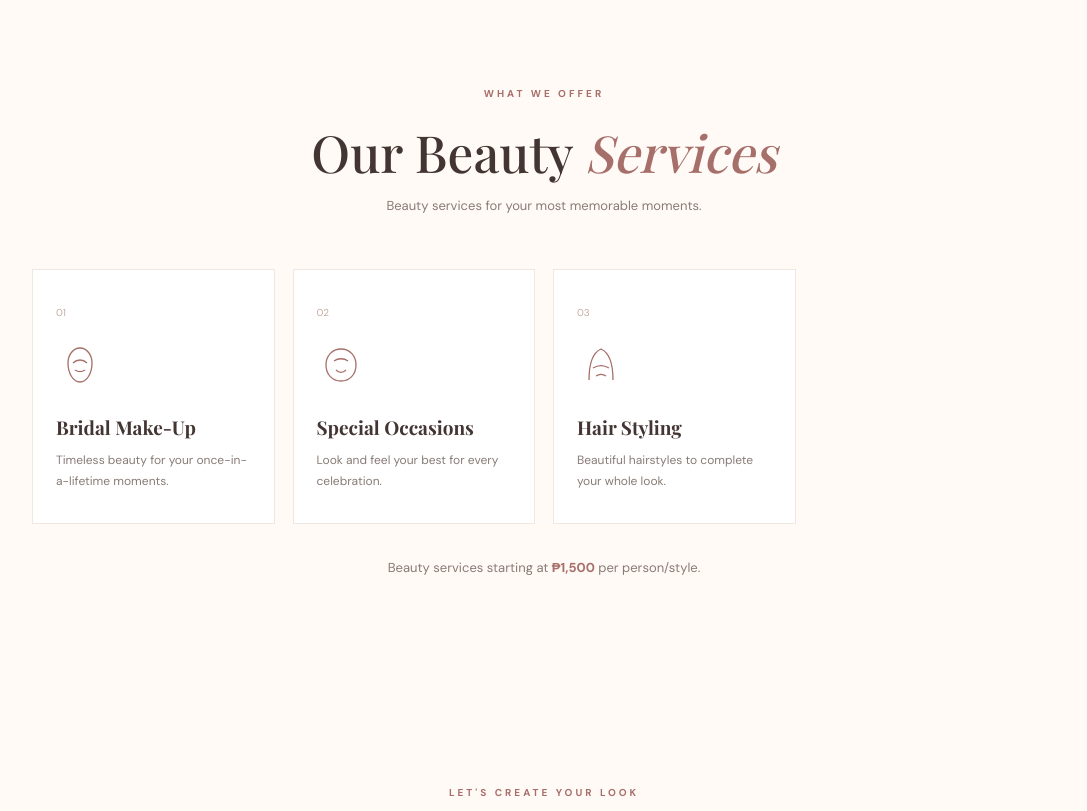
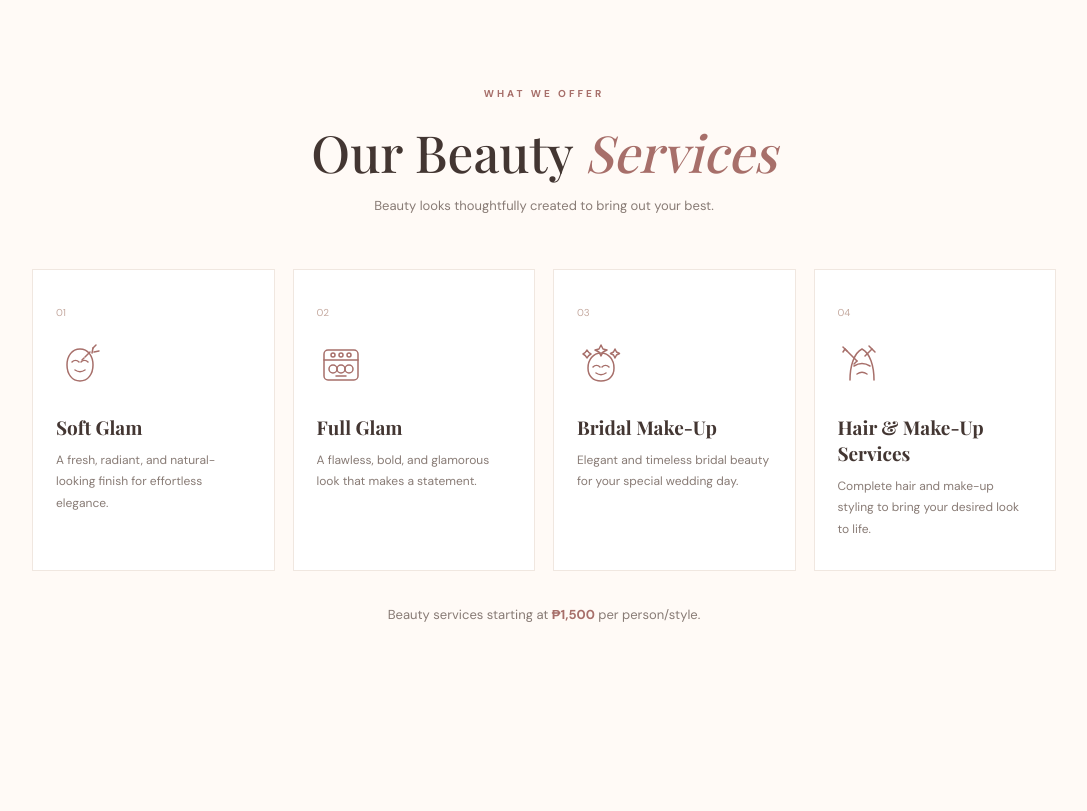
Before and after one commit to milkyquer/beautify-by-ching, a Django app: page / in a window 1280 px wide. Shown: the part 1215-2026 px from the top of the page, without its empty margins (96-1183 px from the left). Run offline with Django 5.2, Linux system fonts and the light colour scheme; some web fonts are replaced.

Commit message:
Update beauty services and SVG icons

```diff
--- a/templates/home.html
+++ b/templates/home.html
@@ -1,3 +1,4 @@
+
 {% load static %}
 <!DOCTYPE html>
 <html lang="en">
@@ -67,44 +68,95 @@
     <div class="section-heading reveal">
         <p class="eyebrow">WHAT WE OFFER</p>
         <h2>Our Beauty <em>Services</em></h2>
-        <p>Beauty services for your most memorable moments.</p>
+        <p>Beauty looks thoughtfully created to bring out your best.</p>
     </div>
 
     <div class="service-grid">
+
+        <!-- SOFT GLAM -->
         <article class="service-card reveal">
             <span class="service-number">01</span>
             <div class="service-icon">
-                <svg viewBox="0 0 48 48" fill="none" stroke="currentColor" stroke-width="1.3">
-                    <path d="M24 7c-7 0-12 7-12 15 0 10 5 19 12 19s12-9 12-19C36 14 31 7 24 7Z"/>
-                    <path d="M17 22c4-4 10-4 14 0M19 29c3 2 7 2 10 0"/>
+                <svg viewBox="0 0 48 48" fill="none"
+                     stroke="currentColor" stroke-width="1.5"
+                     stroke-linecap="round" stroke-linejoin="round">
+                    <path d="M24 8C16 8 11 15 11 24c0 9 5 16 13 16s13-7 13-16C37 15 32 8 24 8Z"/>
+                    <path d="M16 21c2-2 5-2 7 0m2 0c2-2 5-2 7 0"/>
+                    <path d="M19 29c3 2 7 2 10 0"/>
+                    <path d="M37 7l3-3m-2 7 5-1"/>
+                    <path d="M37 7l-1 5"/>
+                    <path d="M34 11l-5 5"/>
+                    <path d="M28 17l-2 2"/>
+                </svg>
+            </div>
+            <h3>Soft Glam</h3>
+            <p>A fresh, radiant, and natural-looking finish for effortless elegance.</p>
+        </article>
+
+        <!-- FULL GLAM -->
+        <article class="service-card reveal">
+            <span class="service-number">02</span>
+            <div class="service-icon">
+                <svg viewBox="0 0 48 48" fill="none"
+                     stroke="currentColor" stroke-width="1.5"
+                     stroke-linecap="round" stroke-linejoin="round">
+                    <rect x="7" y="9" width="34" height="30" rx="4"/>
+                    <path d="M7 19h34"/>
+                    <circle cx="16" cy="14" r="2"/>
+                    <circle cx="24" cy="14" r="2"/>
+                    <circle cx="32" cy="14" r="2"/>
+                    <circle cx="16" cy="28" r="4"/>
+                    <circle cx="24" cy="28" r="4"/>
+                    <circle cx="32" cy="28" r="4"/>
+                    <path d="M19 35h10"/>
+                </svg>
+            </div>
+            <h3>Full Glam</h3>
+            <p>A flawless, bold, and glamorous look that makes a statement.</p>
+        </article>
+
+        <!-- BRIDAL MAKE-UP -->
+        <article class="service-card reveal">
+            <span class="service-number">03</span>
+            <div class="service-icon">
+                <svg viewBox="0 0 48 48" fill="none"
+                     stroke="currentColor" stroke-width="1.5"
+                     stroke-linecap="round" stroke-linejoin="round">
+                    <path d="M24 12c-8 0-13 7-13 15 0 8 5 13 13 13s13-5 13-13c0-8-5-15-13-15Z"/>
+                    <path d="M16 26c2-2 5-2 7 0m2 0c2-2 5-2 7 0"/>
+                    <path d="M19 32c3 2 7 2 10 0"/>
+                    <path d="M24 4l2 4 4 1-4 2-2 4-2-4-4-2 4-1 2-4Z"/>
+                    <path d="M38 8l1.5 3 3 1.5-3 1.5-1.5 3-1.5-3-3-1.5 3-1.5L38 8Z"/>
+                    <path d="M10 9c-1 2-2 3-4 4 2 1 3 2 4 4 1-2 2-3 4-4-2-1-3-2-4-4Z"/>
                 </svg>
             </div>
             <h3>Bridal Make-Up</h3>
-            <p>Timeless beauty for your once-in-a-lifetime moments.</p>
+            <p>Elegant and timeless bridal beauty for your special wedding day.</p>
         </article>
 
+        <!-- HAIR & MAKE-UP SERVICES -->
         <article class="service-card reveal">
-            <span class="service-number">02</span>
+            <span class="service-number">04</span>
             <div class="service-icon">
-                <svg viewBox="0 0 48 48" fill="none" stroke="currentColor" stroke-width="1.3">
-                    <path d="M24 8c-9 0-15 7-15 16s6 16 15 16 15-7 15-16S33 8 24 8Z"/>
-                    <path d="M17 20c4-3 10-3 14 0M19 29c3 3 7 3 10 0"/>
+                <svg viewBox="0 0 48 48" fill="none"
+                     stroke="currentColor" stroke-width="1.5"
+                     stroke-linecap="round" stroke-linejoin="round">
+                    <path d="M12 39c0-14 4-27 12-31 8 4 12 17 12 31"/>
+                    <path d="M16 25c5-3 11-3 16 0"/>
+                    <path d="M19 33c3-2 7-2 10 0"/>
+                    <path d="M7 8l12 12"/>
+                    <path d="M5 6l4 4"/>
+                    <path d="M7 8l-2 3"/>
+                    <path d="M19 20l-3 3"/>
+                    <path d="M34 8l-5 5"/>
+                    <path d="M31 5l6 6"/>
+                    <path d="M29 13l-2 2"/>
                 </svg>
             </div>
-            <h3>Special Occasions</h3>
-            <p>Look and feel your best for every celebration.</p>
+            <h3>Hair &amp; Make-Up Services</h3>
+            <p>Complete hair and make-up styling to bring your desired look to life.</p>
         </article>
 
-        <article class="service-card reveal">
-            <span class="service-number">03</span>
-            <div class="service-icon">
-                <svg viewBox="0 0 48 48" fill="none" stroke="currentColor" stroke-width="1.3">
-                    <path d="M12 39c0-15 3-27 12-31 9 4 12 16 12 31M16 27c5-3 11-3 16 0M19 35c3-2 7-2 10 0"/>
-                </svg>
-            </div>
-            <h3>Hair Styling</h3>
-            <p>Beautiful hairstyles to complete your whole look.</p>
-        </article>
     </div>
 
     <p class="starting-rate">
```
